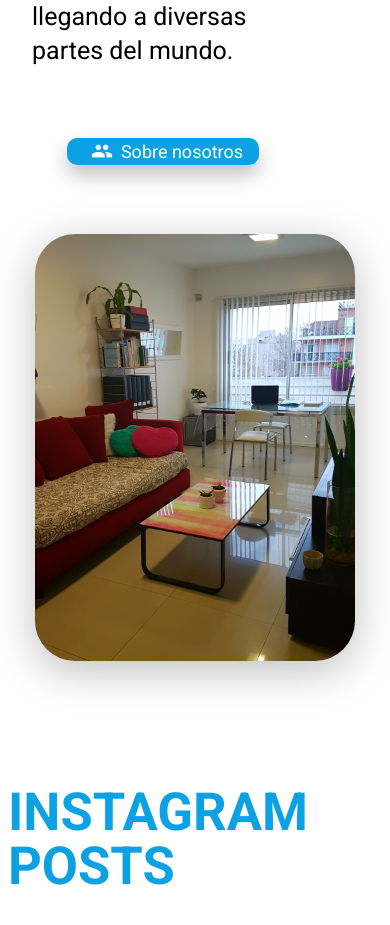
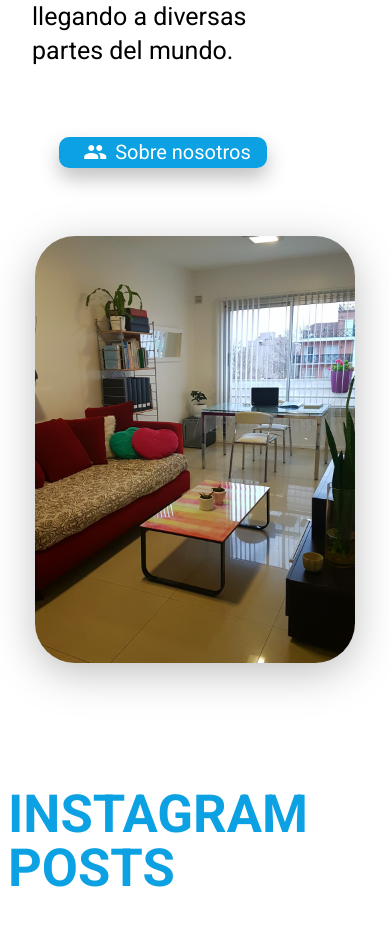
Before and after one commit to macamrs/Brujulapsi-Final, a website: page index.html in a window 390 px wide. Shown: the part 8020-8945 px from the top of the page. Drawn offline with Linux system fonts and the light colour scheme; some packages are replaced by stand-ins of ours; a script that the page names is missing.

Commit message:
Boton section 5 en vista mobile actualizado

```diff
--- a/index.html
+++ b/index.html
@@ -41,7 +41,7 @@
 
     <!-- SECTION 0 -- LOGO + FRASE -->
 
-    <section class="sect0">
+    <section class="sect0" id="seccion0">
         <div class="section0">
                 <!-- LOGO -->
                 <div class="logo__section0">
@@ -552,7 +552,7 @@
         <!-- Nav footer -->
         <div class="footer__lista">
             <ul class="nav__footer" >
-                <li><a href="#barra">BrújulaPsi</a></li>
+                <li><a href="#seccion0">BrújulaPsi</a></li>
                 <li><a href="#seccion5">Sobre Nosotros</a></li>
                 <li><a href="#seccion6">Contacto</a></li>
             </ul>
--- a/scss/pages/_section5.scss
+++ b/scss/pages/_section5.scss
@@ -77,7 +77,7 @@
     }
 }
 
-@media screen and (max-width: 620px) {
+@media screen and (max-width: 650px) {
     .section5 {
         .texto__section5 {
             h2 {
@@ -100,14 +100,14 @@
 
             a {
                 padding: 0.2rem 1rem;
-                border-radius: 10px;
                 font-weight: 400;
-                font-size: 18px;
+                font-size: 20px;
+                width: 25%;
                 color: #FFFFFF;
             }
 
             .material-icons {
-                font-size: 22px;
+                font-size: 24px;
                 padding: 0.5rem;
             }
         }
```
Also changed, not shown: css/main.css.
